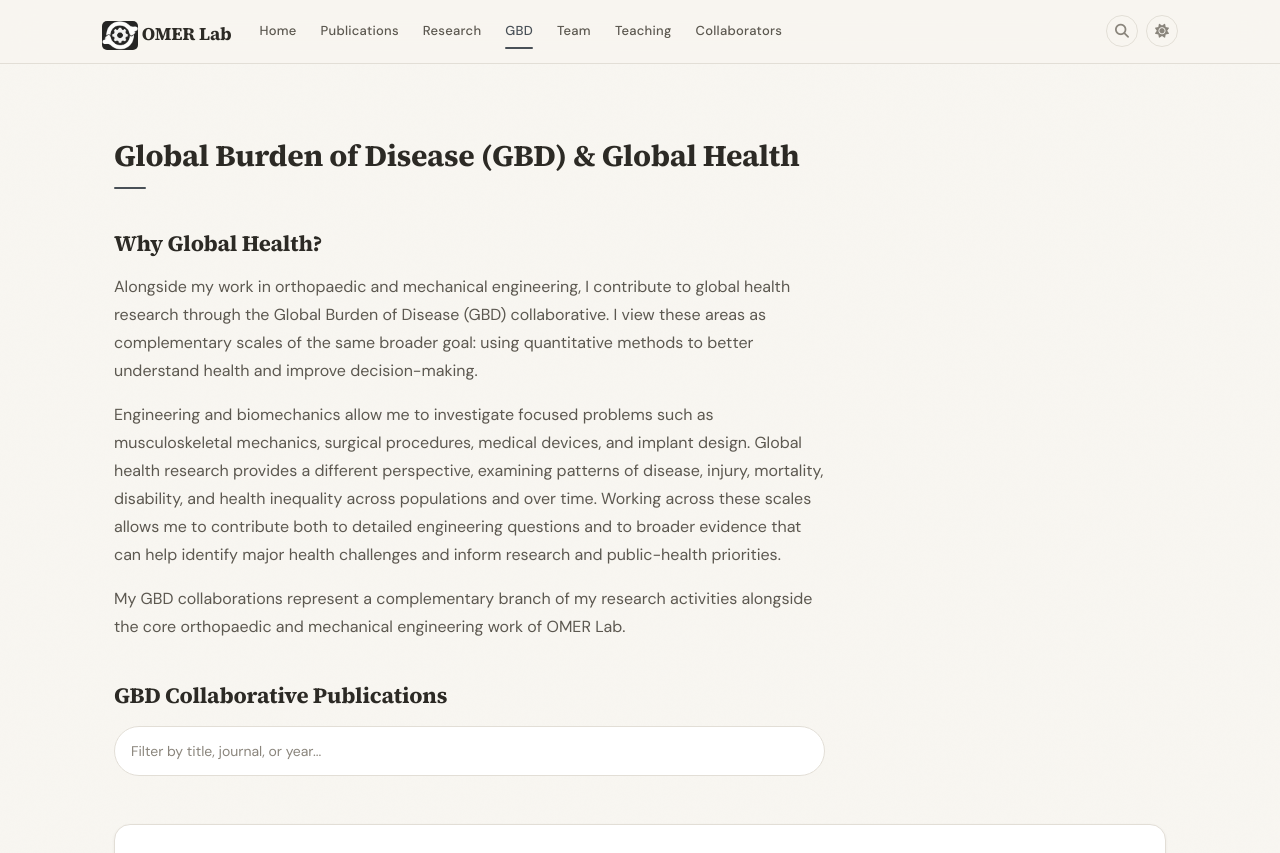
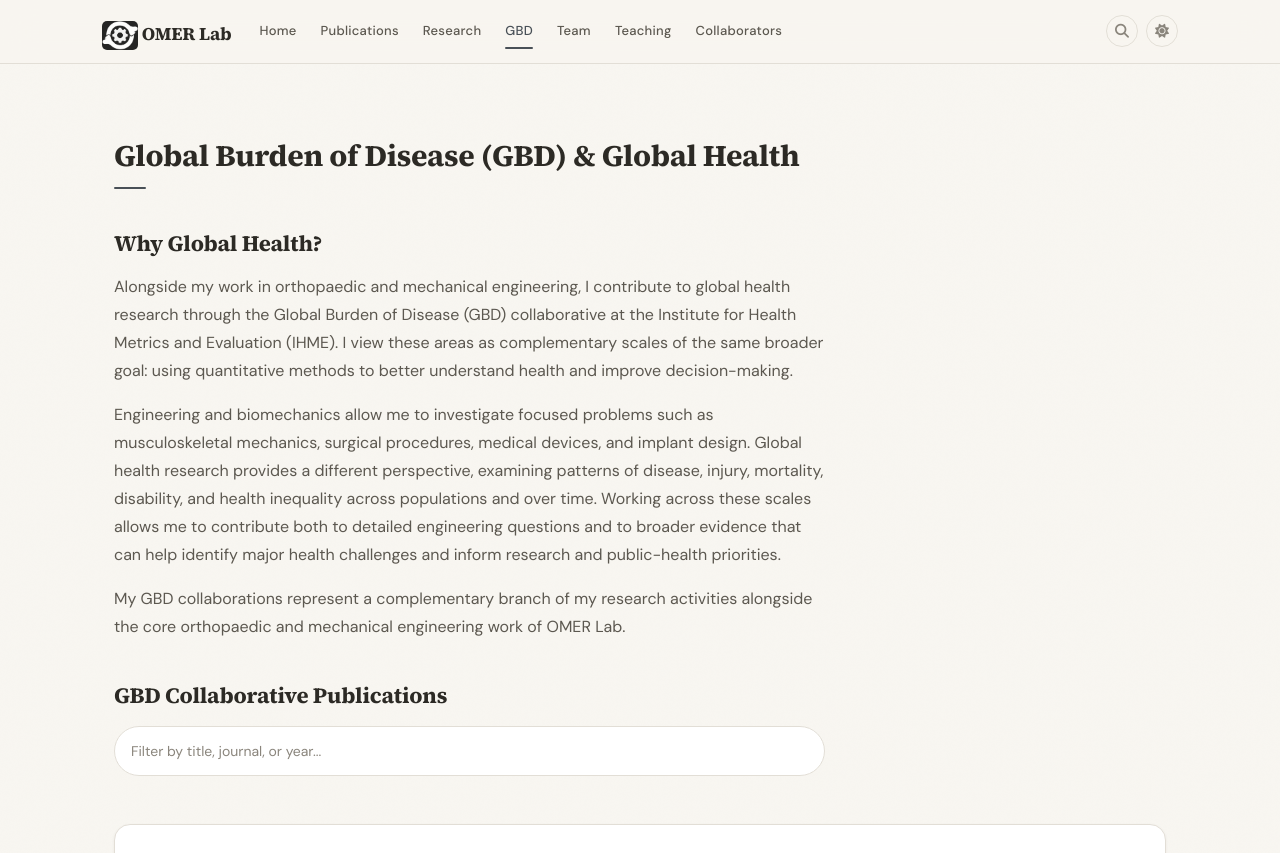
Before and after one commit to osubasi25/osubasi25.github.io, a Jekyll site: the page built from _pages/gbd.md, in a window 1280 px wide, cut to the strip 0-853 px from the top of the page. Built offline with Jekyll 4.4.1, drawn with Linux system fonts in a browser that asks for light colours; a style sheet for code colours, icons or effects is not loaded.

Commit message:
Update gbd.md

```diff
--- a/_pages/gbd.md
+++ b/_pages/gbd.md
@@ -9,7 +9,7 @@ permalink: /gbd/
 
 ### Why Global Health?
 
-Alongside my work in orthopaedic and mechanical engineering, I contribute to global health research through the Global Burden of Disease (GBD) collaborative. I view these areas as complementary scales of the same broader goal: using quantitative methods to better understand health and improve decision-making.
+Alongside my work in orthopaedic and mechanical engineering, I contribute to global health research through the Global Burden of Disease (GBD) collaborative at the Institute for Health Metrics and Evaluation (IHME). I view these areas as complementary scales of the same broader goal: using quantitative methods to better understand health and improve decision-making.
 
 Engineering and biomechanics allow me to investigate focused problems such as musculoskeletal mechanics, surgical procedures, medical devices, and implant design. Global health research provides a different perspective, examining patterns of disease, injury, mortality, disability, and health inequality across populations and over time. Working across these scales allows me to contribute both to detailed engineering questions and to broader evidence that can help identify major health challenges and inform research and public-health priorities.
 
```
